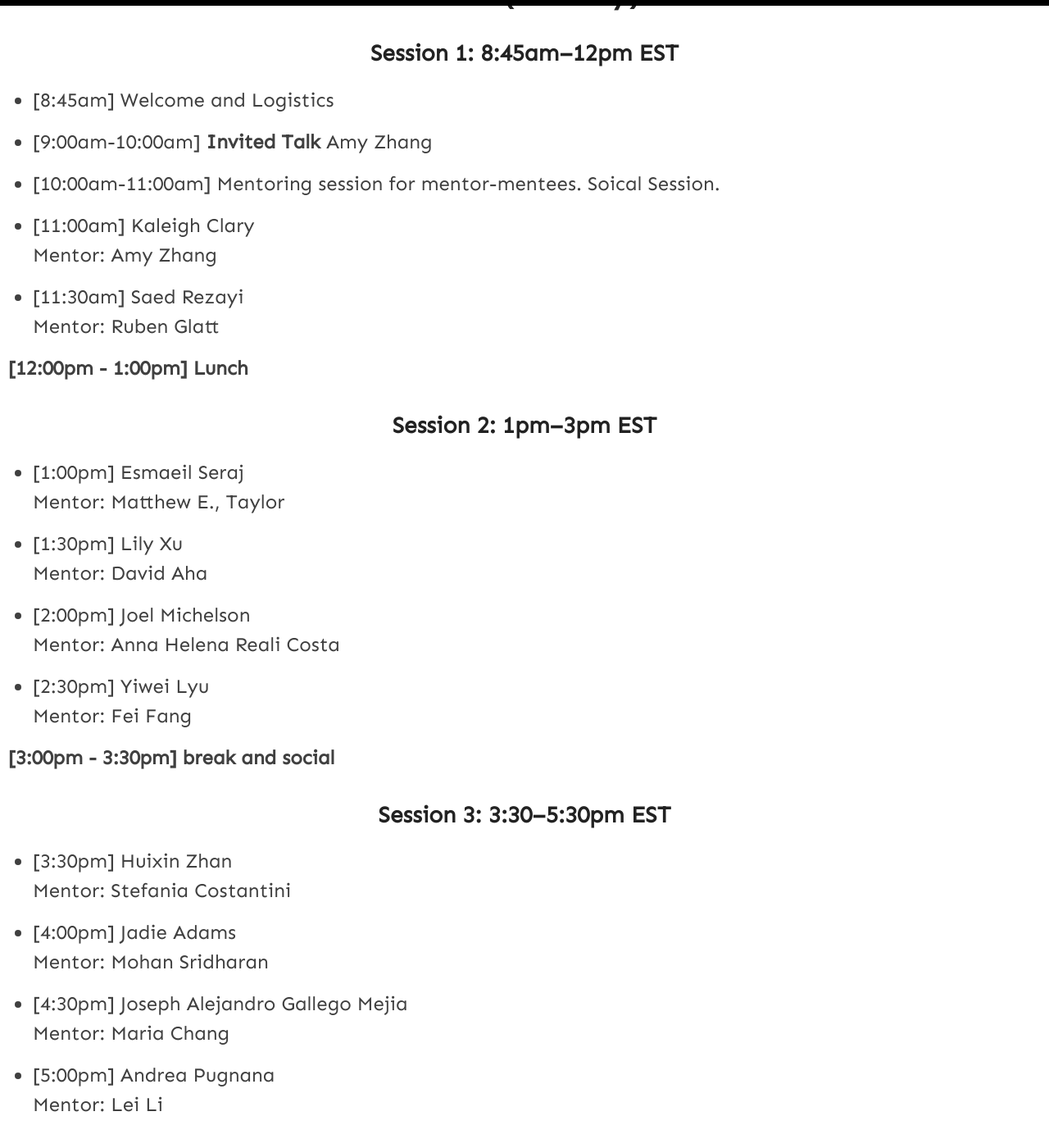
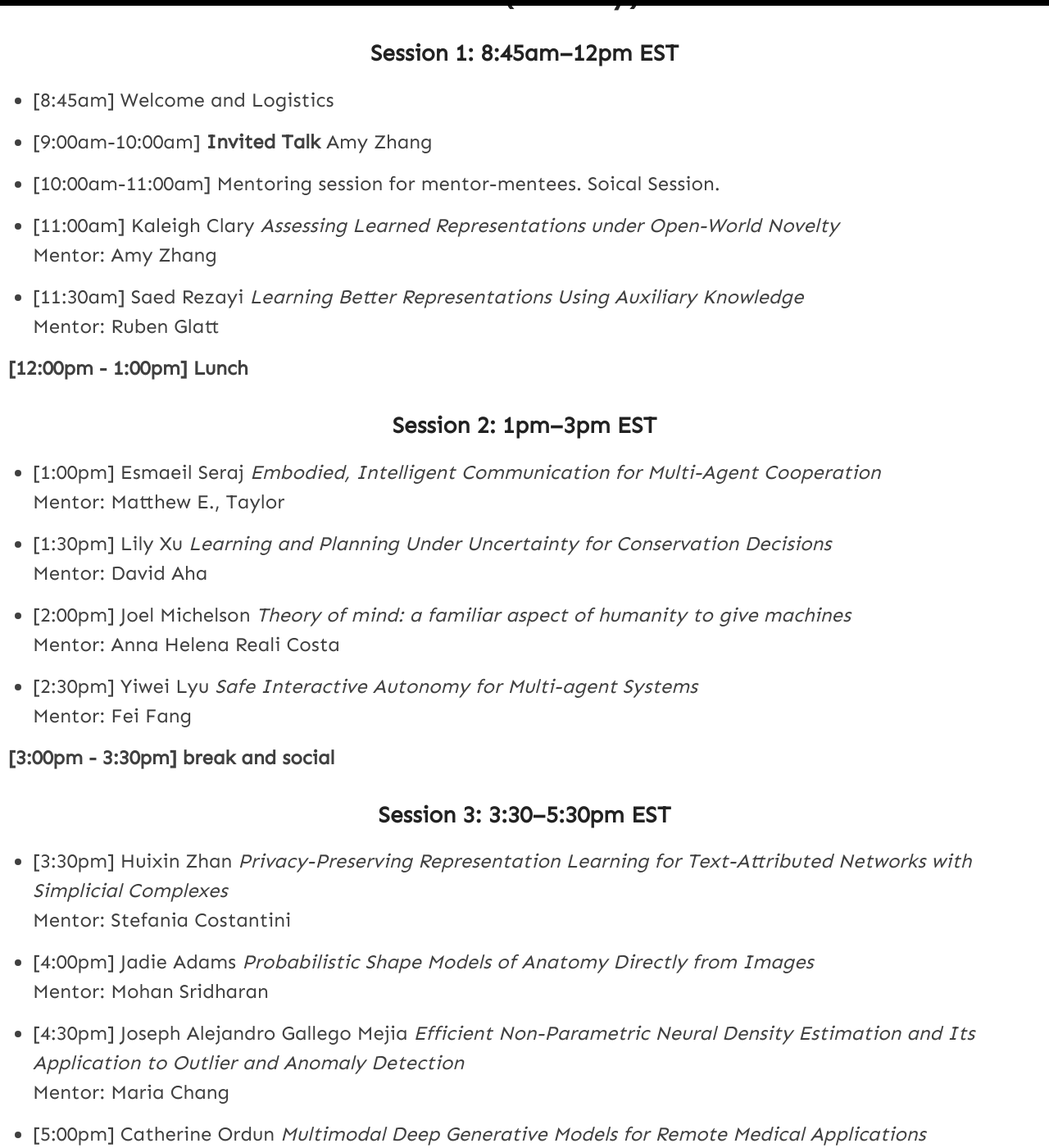
Before and after one commit to yue-ning/dc2025, a Jekyll site: the page built from _pages/schedule.md, in a window 1280 px wide and 1400 px high, scrolled down 306 px. Shown: the whole window at 82% size. Built offline with Jekyll 4.4.1, drawn with Linux system fonts in a browser that asks for light colours; some of the changed text lies outside the part shown.

Commit message:
Update schedule.md

```diff
--- a/_pages/schedule.md
+++ b/_pages/schedule.md
@@ -14,42 +14,42 @@ permalink: /schedule/
 
 - [10:00am-11:00am] Mentoring session for mentor-mentees. Soical Session.
 
-- [11:00am]  Kaleigh Clary \
+- [11:00am]  Kaleigh Clary *Assessing Learned Representations under Open-World Novelty*\
 Mentor: Amy Zhang
 
-- [11:30am] Saed Rezayi \
+- [11:30am] Saed Rezayi *Learning Better Representations Using Auxiliary Knowledge*\
 Mentor: Ruben Glatt
 
 **[12:00pm - 1:00pm] Lunch**
 
 ### Session 2: 1pm–3pm EST
 
-- [1:00pm] Esmaeil Seraj \
+- [1:00pm] Esmaeil Seraj *Embodied, Intelligent Communication for Multi-Agent Cooperation*\
 Mentor: Matthew E., Taylor
 
-- [1:30pm] Lily Xu \
+- [1:30pm] Lily Xu *Learning and Planning Under Uncertainty for Conservation Decisions*\
 Mentor: David Aha
 
-- [2:00pm] Joel Michelson \
+- [2:00pm] Joel Michelson *Theory of mind: a familiar aspect of humanity to give machines*\
 Mentor: Anna Helena Reali Costa
 
-- [2:30pm]  Yiwei Lyu \
+- [2:30pm]  Yiwei Lyu *Safe Interactive Autonomy for Multi-agent Systems*\
 Mentor: Fei Fang
 
 **[3:00pm - 3:30pm] break and social**
 
 ### Session 3: 3:30–5:30pm EST
 
-- [3:30pm] Huixin Zhan \
+- [3:30pm] Huixin Zhan *Privacy-Preserving Representation Learning for Text-Attributed Networks with Simplicial Complexes*\
 Mentor: Stefania Costantini
 
-- [4:00pm]  Jadie Adams \
+- [4:00pm]  Jadie Adams *Probabilistic Shape Models of Anatomy Directly from Images*\
 Mentor: Mohan Sridharan
 
-- [4:30pm] Joseph Alejandro Gallego Mejia \
+- [4:30pm] Joseph Alejandro Gallego Mejia *Efficient Non-Parametric Neural Density Estimation and Its Application to Outlier and Anomaly Detection*\
 Mentor: Maria Chang
 
-- [5:00pm] Andrea Pugnana \
+- [5:00pm] Catherine Ordun *Multimodal Deep Generative Models for Remote Medical Applications*\
 Mentor: Lei Li
 
 
@@ -61,26 +61,26 @@ Mentor: Lei Li
 
 - [10:00am-11:00am] Mentoring session for mentor-mentees. Soical Session.
 
-- [11:00am]  Raja Farrukh Ali  \
+- [11:00am]  Raja Farrukh Ali  *Non-Exponential Reward Discounting in Reinforcement Learning*\
 Mentor: Yi Wu
 
-- [11:30am]  Hiromu Yakura \
+- [11:30am]  Hiromu Yakura *Failure-Resistant Intelligent Interaction for Reliable Human-AI Collaboration*\
 Mentor: Pulkit Agrawal
 
 **[12:00pm - 1:00pm] Lunch**
 
 ### Session 2: 1pm–3pm EST
 
-- [1:00pm] Thao Le \
+- [1:00pm] Thao Le *Explaining the Uncertainty in AI-Assisted Decision Making*\
 Mentor: Jakob Foerster
 
-- [1:30pm] Priyanka Ranade \
+- [1:30pm] Priyanka Ranade *Knowledge-Embedded Narrative Construction from Open Source Intelligence*\
 Mentor: Mark Roberts
 
 - [2:00pm] Lucia Cipolina-Kun \
 Mentor: Biplav Srivastava
 
-- [2:30pm]  Xinlu Zhang \
+- [2:30pm]  Xinlu Zhang *Deep learning for Medical Prediction in Electronic Health Records*\
 Mentor: Laura Hiatt
 
 
```
Also changed, not shown: other parts of _pages/schedule.md (+1 -1 lines).
